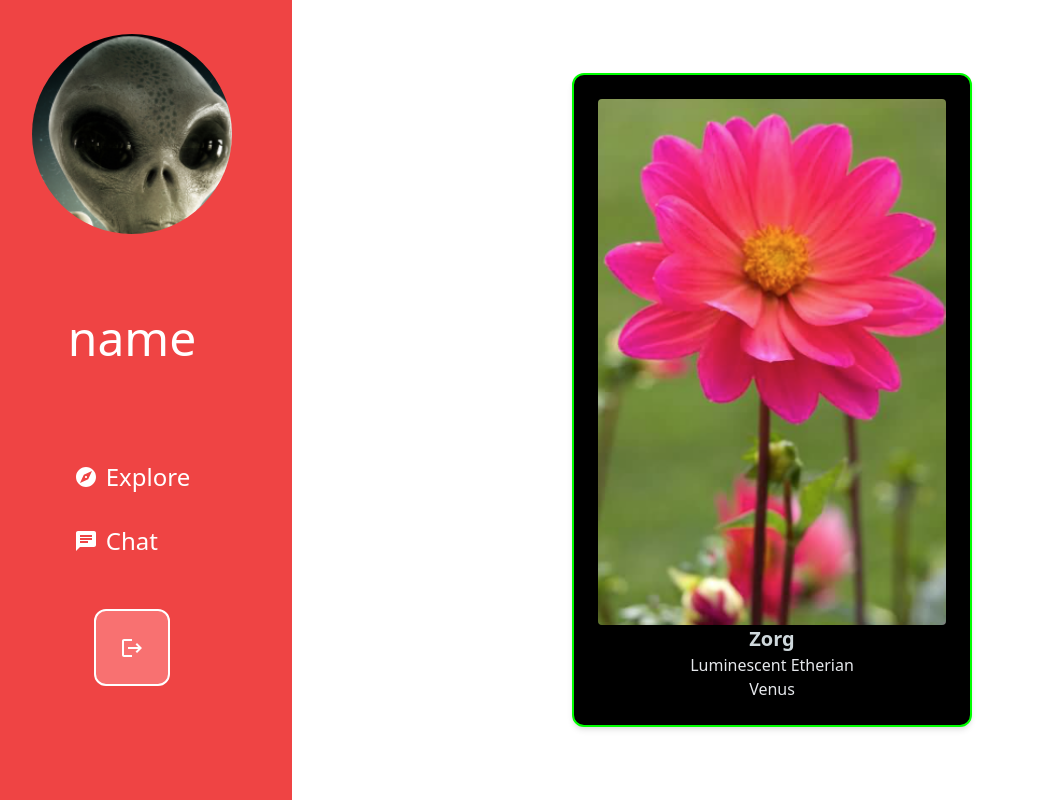
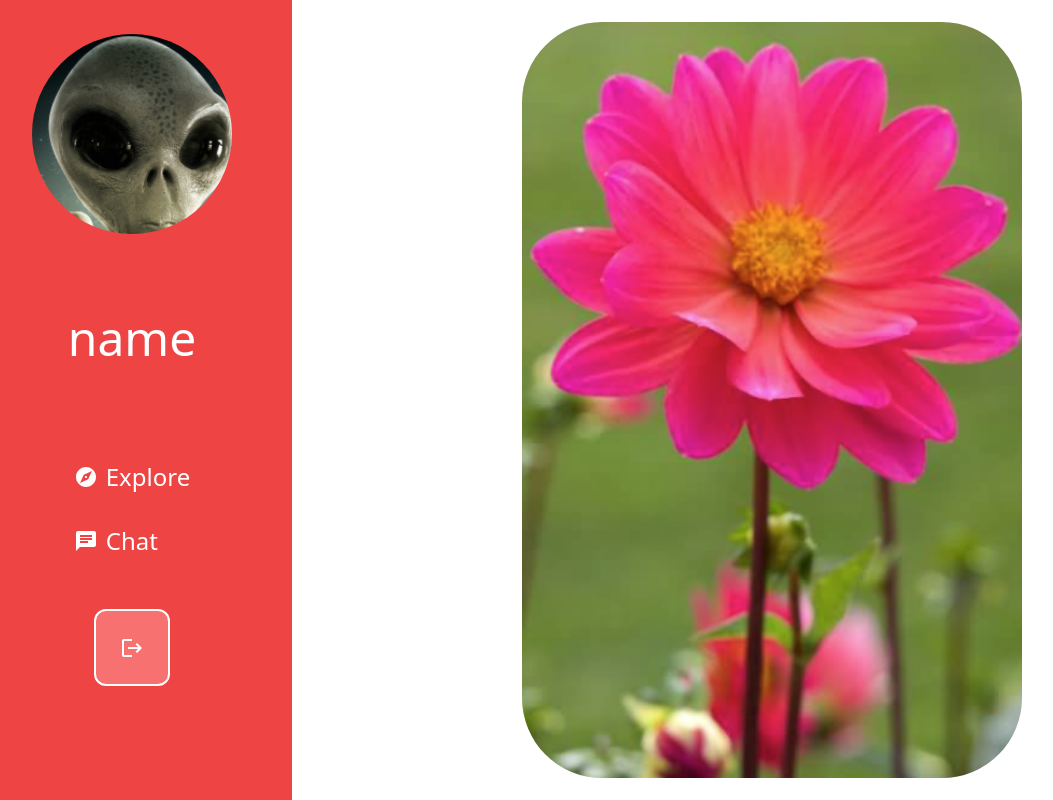
Before and after one commit to ywang760/hatb2024-spinder, a Next.js app: page /cardtest in a window 1280 px wide. Shown: the whole page, without its empty margins (28-1081 px from the left). Built offline with nearby package versions, Linux system fonts and the light colour scheme.

Commit message:
card ui done

```diff
--- a/components/feed/Card.module.css
+++ b/components/feed/Card.module.css
@@ -1,27 +1,4 @@
 /* Card.module.css */
 .card {
-  color: #cfd8dc; /* Light text color */
-  box-shadow: 0 4px 6px -1px rgba(0, 0, 0, 0.1),
-    0 2px 4px -1px rgba(0, 0, 0, 0.06);
-  padding: 24px;
-  border-radius: 12px;
-  width: 400px;
-  border: 2px solid #00ff00; /* Neon green border */
+  border-radius: 5rem;
 }
-
-.card img {
-  border-radius: 0.25rem;
-}
-
-.card .details {
-  margin-left: 16px;
-}
-
-.card .details h2 {
-  font-size: 20px;
-  font-weight: bold;
-}
-
-.card .details p {
-  color: #b0bec5; /* Slightly darker text color for less important text */
-}
--- a/components/feed/card.tsx
+++ b/components/feed/card.tsx
@@ -3,30 +3,55 @@ import { Alien } from "@/types/alien";
 import data from "../../data/alien.json";
 import Image from "next/image";
 import styles from "./Card.module.css";
+import OutboundIcon from "@mui/icons-material/Outbound";
+import ChatIcon from "@mui/icons-material/Chat";
+
 const aliens: Alien[] = data;
 
 const Card = () => {
+  // TODO: change mock data
   const alien = aliens[0];
-  console.log(alien.profilePicture);
+
+  const handleShowDetails = () => {
+    console.log("Show details");
+  };
+
+  const handleMessage = () => {
+    console.log("Message");
+  };
 
   return (
-    <div
-      className={`${styles.card} flex flex-col bg-black items-center justify-center p-2`}
-    >
-      <div className="">
-        <Image
-          src={alien.profilePicture as string} // Path to the alien's profile picture
-          alt={alien.name} // Name of the alien as alt text
-          width={500}
-          height={1200}
-          className="rounded border-radius-md" // Make the image rounded
-        />
+    <div className={`${styles.card} relative group text-zinc-300`}>
+      <Image
+        src={alien.profilePicture as string} // Path to the alien's profile picture
+        alt={alien.name + " profile picture"} // Name of the alien as alt text
+        width={500}
+        height={1200}
+        className={`${styles.card} `} // Make the image rounded
+      />
+      <div
+        className={`${styles.card} absolute inset-0 bg-black bg-opacity-0 group-hover:bg-opacity-60 transition duration-500`}
+      ></div>
+      <button
+        className="absolute invisible group-hover:visible inset-0 flex items-center justify-center flex-col space-y-4"
+        onClick={() => handleShowDetails()}
+      >
+        <h1 className="text-2xl">Show details</h1>
+        <OutboundIcon className="text-4xl" />
+      </button>
+      <div className="absolute invisible group-hover:visible bottom-12 left-12 p-2 space-y-2">
+        <h1 className="text-6xl font-bold pb-2">{alien.name}</h1>
+        <p className="">{alien.species}</p>
+        {/* TODO: use different fonts to differentiate */}
+        <p className="">{alien.origin}</p>
       </div>
-
-      <div className="text-center">
-        <h2 className="text-xl font-bold">{alien.name}</h2>
-        <p className="text-gray-200">{alien.species}</p>
-        <p className="text-gray-200">{alien.origin}</p>
+      <div className="absolute invisible group-hover:visible bottom-16 right-16 p-2">
+        <button
+          className="bg-red-500 rounded-full p-4"
+          onClick={() => handleMessage()}
+        >
+          <ChatIcon className="text-4xl" />
+        </button>
       </div>
     </div>
   );
```
